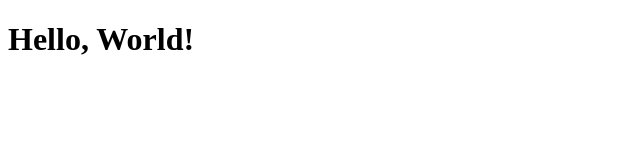
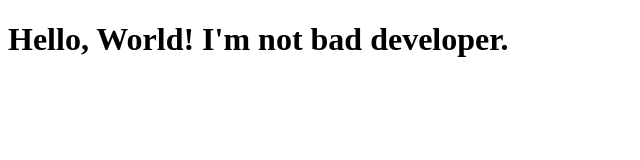
Before and after one commit to Ksunetka/git_project, a plain HTML site: page index.html in a window 1280 px wide. Shown: the whole page, without its empty margins (0-640 px from the left). Drawn offline with Linux system fonts and the light colour scheme.

Commit message:
add text h1

```diff
--- a/index.html
+++ b/index.html
@@ -9,7 +9,7 @@
 </head>
 
 <body>
-    <h1>Hello, World!</h1>
+    <h1>Hello, World! I'm not bad developer.</h1>
 </body>
 
 </html>
```
